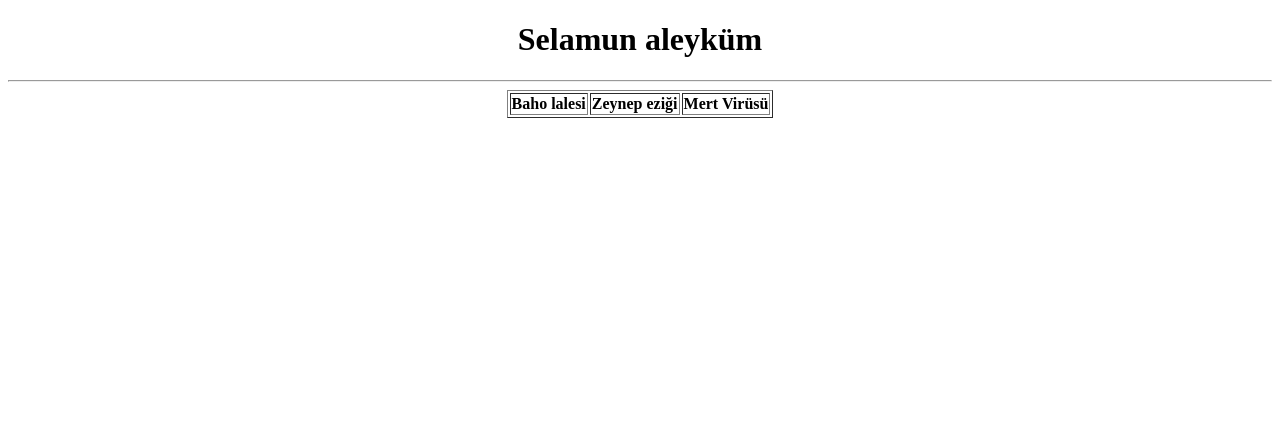
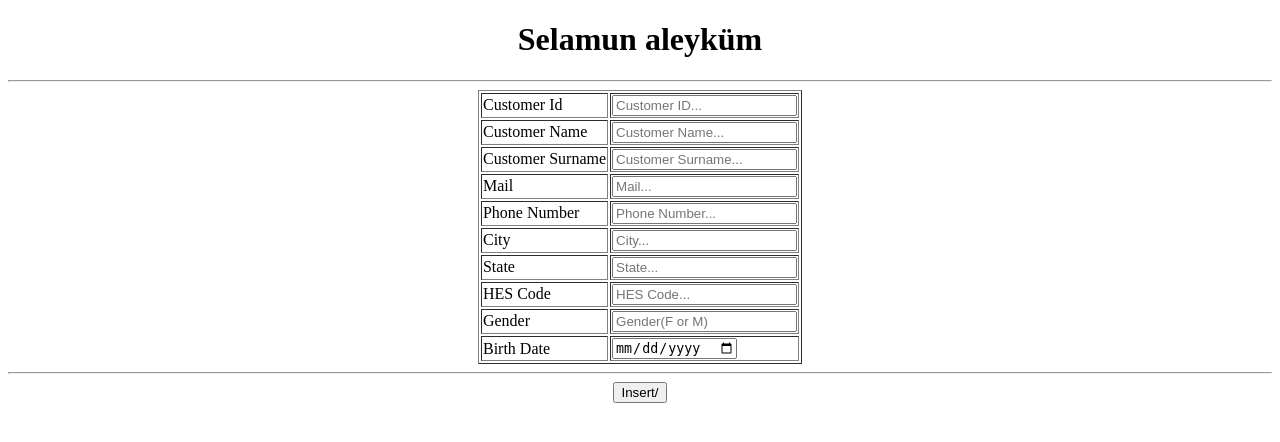
Before and after one commit to hasanfatih8/TravelAgency_WebApp, a Django app: page / in a window 1280 px wide. Shown: the top 442 px of the page. Run offline with Django 4.2, Linux system fonts and the light colour scheme; data that the repository does not hold is empty.

Commit message:
Insert customer is working, server connection part must be moved to other parts of program in the following commits

```diff
--- a/sqlserverconnect/sqlserverconnect/urls.py
+++ b/sqlserverconnect/sqlserverconnect/urls.py
@@ -18,5 +18,5 @@ from django.urls import path
 from . import views
 urlpatterns = [
     path('admin/', admin.site.urls),
-    path('',views.connsql)
+    path('',views.insertCustomer) # it changes here
 ]
--- a/sqlserverconnect/sqlserverconnect/views.py
+++ b/sqlserverconnect/sqlserverconnect/views.py
@@ -1,13 +1,43 @@
 from django.shortcuts import render
 from sqlserverconnect.models import sqlserverconn
+from sqlserverconnect.models import insertData
 import pyodbc
 
-def connsql(request):
+# def connsql(request):
+#     conn=pyodbc.connect('Driver={sql server};'
+#                         'Server=HASANFATIH8;'
+#                         'Database=TravelAgency;'
+#                         'Trusted_Connection=yes;')
+#     cursor=conn.cursor()
+#     cursor.execute("select * from Car")
+#     result=cursor.fetchall()
+#     return render(request, 'Index.html', {'sqlserverconn':result})
+
+def insertCustomer(request):
     conn=pyodbc.connect('Driver={sql server};'
                         'Server=HASANFATIH8;'
                         'Database=TravelAgency;'
                         'Trusted_Connection=yes;')
-    cursor=conn.cursor()
-    cursor.execute("select * from Car")
-    result=cursor.fetchall()
-    return render(request, 'Index.html', {'sqlserverconn':result})
+    if request.method=="POST":
+        if (request.POST.get('CustomerId') and request.POST.get('CustomerName') and request.POST.get('CustomerSurname') and
+            request.POST.get('Mail') and request.POST.get('PhoneNumber') and request.POST.get('city') and
+            request.POST.get('state') and request.POST.get('HESCode') and request.POST.get('Gender') and
+            request.POST.get('BirthDate')):
+            insertValues=insertData()
+            insertValues.CustomerId=request.POST.get('CustomerId')
+            insertValues.CustomerNameme=request.POST.get('CustomerName')
+            insertValues.CustomerSurname=request.POST.get('CustomerSurname')
+            insertValues.Mail=request.POST.get('Mail')
+            insertValues.PhoneNumber=request.POST.get('PhoneNumber')
+            insertValues.city=request.POST.get('city')
+            insertValues.state=request.POST.get('state')
+            insertValues.HESCode=request.POST.get('HESCode')
+            insertValues.Gender=request.POST.get('Gender')
+            insertValues.BirthDate=request.POST.get('BirthDate')
+            cursor=conn.cursor()
+            cursor.execute("insert into Customer values ('"+insertValues.CustomerId+"','"+insertValues.CustomerName+"','"+insertValues.CustomerSurname+"','"+insertValues.Mail+"','"+insertValues.PhoneNumber+"','"+insertValues.city+"','"+insertValues.state+"','"+insertValues.HESCode+"','"+insertValues.Gender+"','"+insertValues.BirthDate+"')")
+            #insertValues.Age=request.POST.get('')
+            cursor.commit()
+            return render(request, 'Index.html')
+    else:
+        return render(request, 'Index.html')
--- a/sqlserverconnect/templates/Index.html
+++ b/sqlserverconnect/templates/Index.html
@@ -7,8 +7,10 @@
     <center>
         <h1>Selamun aleyküm</h1>
         <hr>
+        <form method="POST">
+            {% csrf_token %}
             <table border ="1">
-            <tr>
+                <!-- <tr>
                     <th>Baho lalesi</th>
                     <th>Zeynep eziği</th>
                     <th>Mert Virüsü</th>
@@ -19,8 +21,53 @@
                 <td>{{datadisplay.CarType}}</td>
                 <td>{{datadisplay.CarModel}}</td>
                 </tr>
-            {% endfor %}
+                {% endfor %} -->
+
+                <tr>
+                    <td>Customer Id</td>
+                    <td><input type="number" placeholder="Customer ID..." name ="CustomerId"></td>
+                </tr>
+                <tr>
+                    <td>Customer Name</td>
+                    <td><input type="text" placeholder="Customer Name..." name ="CustomerName"></td>
+                </tr>
+                <tr>
+                    <td>Customer Surname</td>
+                    <td><input type="text" placeholder="Customer Surname..." name ="CustomerSurname"></td>
+                </tr>
+                <tr>
+                    <td>Mail</td>
+                    <td><input type="email" placeholder="Mail..." name ="Mail"></td>
+                </tr>
+                <tr>
+                    <td>Phone Number</td>
+                    <td><input type="text" placeholder="Phone Number..." name ="PhoneNumber"></td>
+                </tr>
+                <tr>
+                    <td>City</td>
+                    <td><input type="text" placeholder="City..." name ="city"></td>
+                </tr>
+                <tr>
+                    <td>State</td>
+                    <td><input type="text" placeholder="State..." name ="state"></td>
+                </tr>
+                <tr>
+                    <td>HES Code</td>
+                    <td><input type="text" placeholder="HES Code..." name ="HESCode"></td>
+                </tr>
+                <tr>
+                    <td>Gender</td>
+                    <td><input type="text" placeholder="Gender(F or M)" name ="Gender"></td>
+                </tr>
+                <tr>
+                    <td>Birth Date</td>
+                    <td><input type="date" placeholder="Birth Date..." name ="BirthDate"></td>
+                </tr>
             </table>
+
+            <hr>
+            <input type="submit" value="Insert/" onclick="return alert('Customer is added succesfully.')">
+        </form>
     </center>
 
 </body>
```
Also changed, not shown: sqlserverconnect/sqlserverconnect/models.py (+13 -0 lines). Lines whose indentation alone changed are shown as unchanged.
